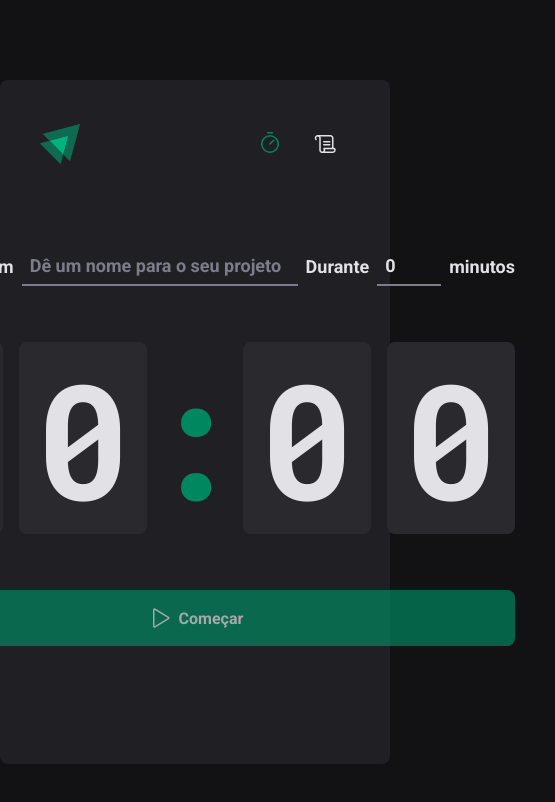
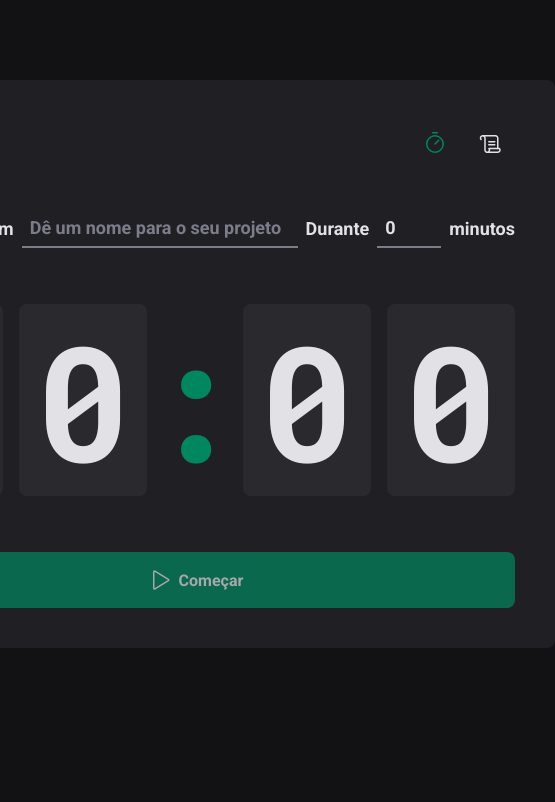
Before and after one commit to CleiltonRocha/ignite-timer, a React (Vite) app: page / in a window 390 px wide. Shown: the top 802 px of the page, 555 px wide, since content can reach past the window. Built offline with nearby package versions, Linux system fonts and the light colour scheme.

Commit message:
make the layoutResponsive

```diff
--- a/src/components/Header/styles.ts
+++ b/src/components/Header/styles.ts
@@ -4,6 +4,7 @@ export const HeaderContainer = styled.header`
   display: flex;
   align-items: center;
   justify-content: space-between;
+  margin-bottom: 2.5rem;
 
   nav {
     display: flex;
--- a/src/layouts/DefaultLayout/styles.ts
+++ b/src/layouts/DefaultLayout/styles.ts
@@ -1,9 +1,7 @@
 import styled from 'styled-components'
 
 export const LayoytContainer = styled.div`
-  max-width: 74rem;
-  height: calc(100vh - 10rem);
-  margin: 5rem auto;
+  min-width: 70rem;
   padding: 2.5rem;
 
   background: ${(props) => props.theme['gray-800']};
@@ -11,4 +9,16 @@ export const LayoytContainer = styled.div`
 
   display: flex;
   flex-direction: column;
+
+  @media only screen and (min-width: 901px) and (max-width: 1199px) {
+    min-width: auto;
+  }
+
+  @media only screen and (min-width: 601px) and (max-width: 900px) {
+    min-width: auto;
+  }
+
+  @media only screen and (max-width: 600px) {
+    min-width: auto;
+  }
 `
--- a/src/styles/global.ts
+++ b/src/styles/global.ts
@@ -16,6 +16,12 @@ export const GlobalStyle = createGlobalStyle`
         background-color: ${(props) => props.theme['gray-900']};
         color: ${(props) => props.theme['gray-300']};
         -webkit-font-smoothing: antialiased;
+
+        display: flex;
+        align-items: center;
+        justify-content: center;
+
+        padding: 5rem;
     }
 
     body, input, textarea, button {
```
